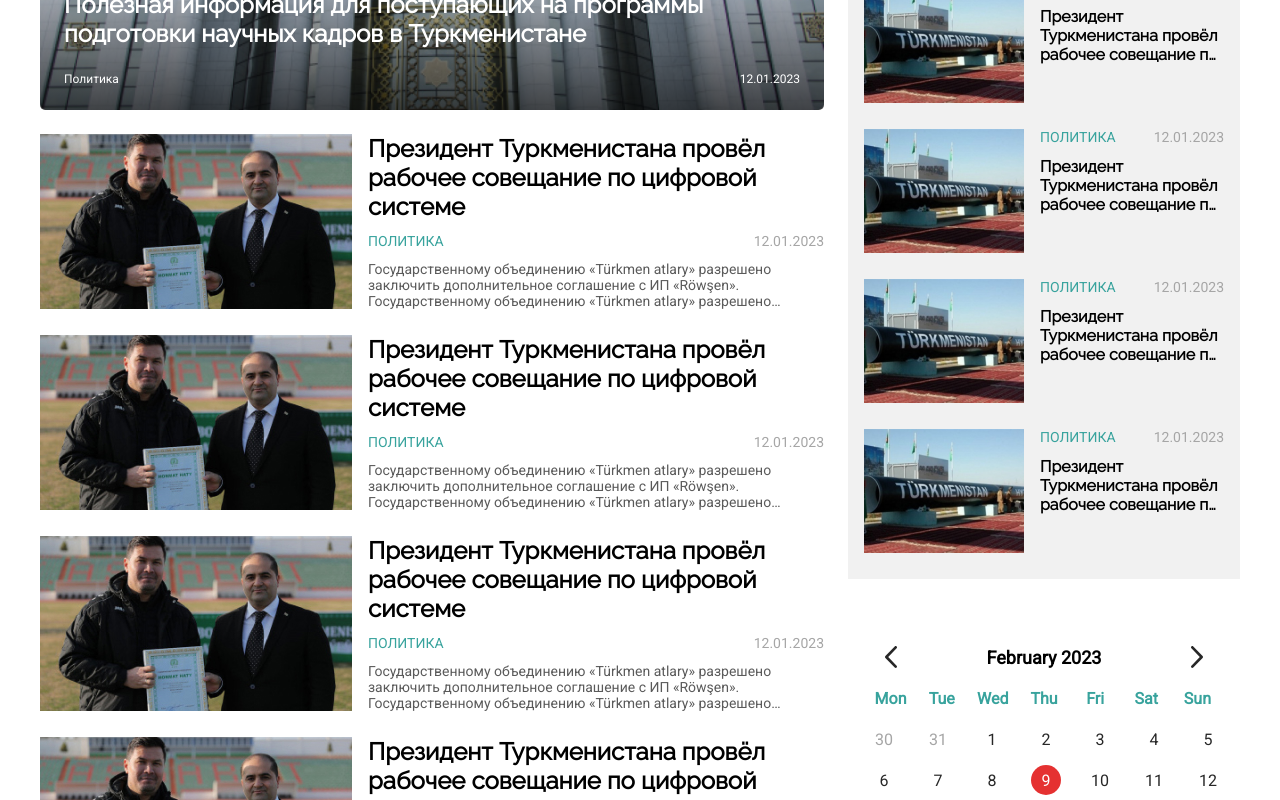
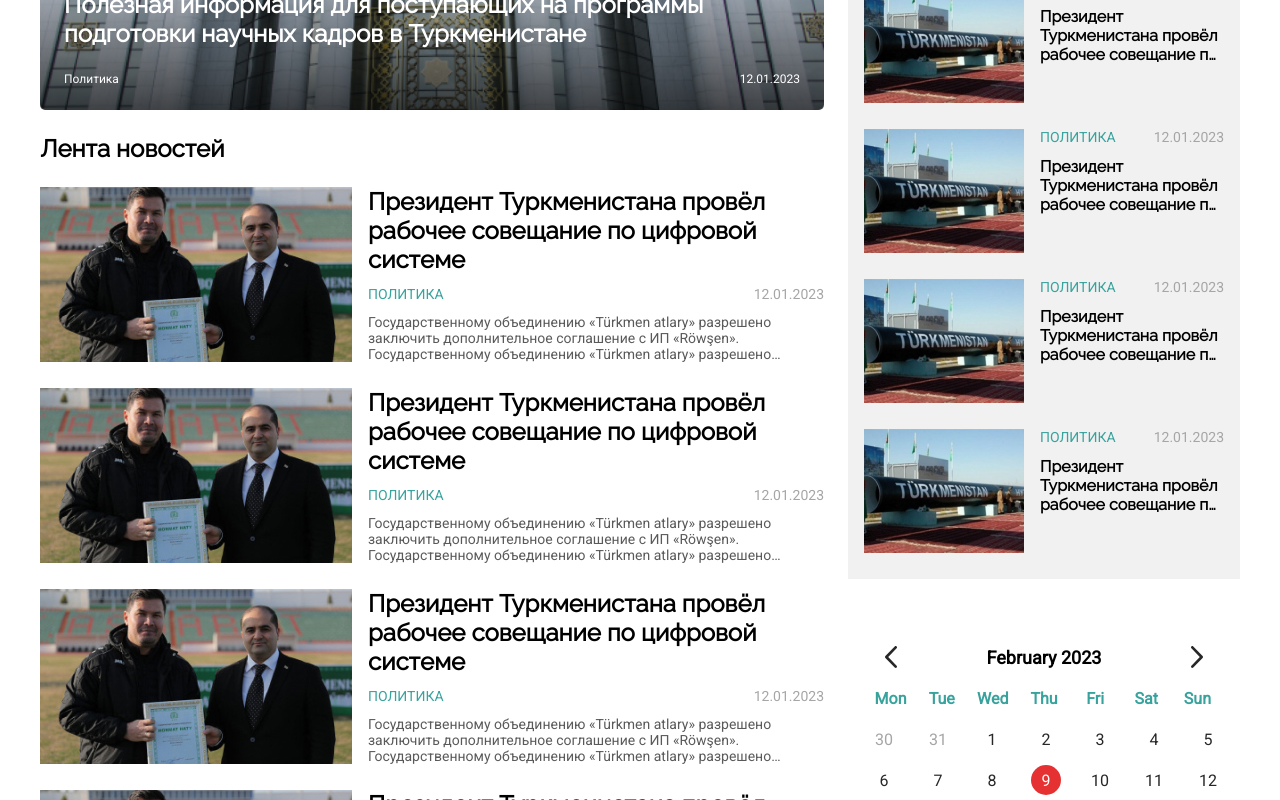
Before and after one commit to VividTruthKeeper/hhm-client, a React (Vite) app: page /category/1 in a window 1280 px wide. Shown: the part 480-1280 px from the top of the page. Built offline with nearby package versions, Linux system fonts and the light colour scheme; no server answers.

Commit message:
responsiveness

```diff
--- a/src/components/aside/AsideNews.tsx
+++ b/src/components/aside/AsideNews.tsx
@@ -1,11 +1,11 @@
 // Modules
-import { Link } from 'react-router-dom';
-import { LazyLoadImage } from 'react-lazy-load-image-component';
+import { Link } from "react-router-dom";
+import { LazyLoadImage } from "react-lazy-load-image-component";
 // Images
-import { ReactComponent as ArrRight } from '../../assets/icons/arrow-right.svg';
+import { ReactComponent as ArrRight } from "../../assets/icons/arrow-right.svg";
 // Components
-import NewsCategory from '../global/NewsCategory';
-import NewsDate from '../global/NewsDate';
+import NewsCategory from "../global/NewsCategory";
+import NewsDate from "../global/NewsDate";
 
 interface Props {
   title: string;
@@ -17,25 +17,29 @@ interface Props {
 
 const AsideNews = ({ title, date, img, category, link }: Props) => {
   return (
-    <Link to={link} className="aside-news">
+    <div className="aside-news">
       <div className="aside-news-wrapper">
-        <div className="aside-news-image">
-          <LazyLoadImage src={img} alt="image" useIntersectionObserver effect="blur" />
-        </div>
+        <Link to={link} className="aside-news-image">
+          <LazyLoadImage
+            src={img}
+            alt="image"
+            useIntersectionObserver
+            effect="blur"
+          />
+        </Link>
         <div className="aside-news-info">
           <div className="aside-news-info-inner">
             <div className="aside-news-status">
-              <NewsCategory title={category} />
+              <NewsCategory title={category} id={1} />
               <NewsDate date={date} />
             </div>
-            <h2 className="aside-news-title">{title}</h2>
+            <Link to={link}>
+              <h2 className="aside-news-title">{title}</h2>
+            </Link>
           </div>
-          {/* <Link to={link} className="aside-news-link">
-            <span>прочитать все</span> <ArrRight />
-          </Link> */}
         </div>
       </div>
-    </Link>
+    </div>
   );
 };
 
--- a/src/components/global/NewsCategory.tsx
+++ b/src/components/global/NewsCategory.tsx
@@ -1,12 +1,17 @@
 // Modules
-import { Link } from 'react-router-dom';
+import { Link } from "react-router-dom";
 
 interface Props {
   title: string;
+  id: number;
 }
 
-const NewsCategory = ({ title }: Props) => {
-  return <span className="news-category">{title}</span>;
+const NewsCategory = ({ title, id }: Props) => {
+  return (
+    <Link to={`/category/${id}`} className="news-category">
+      {title}
+    </Link>
+  );
 };
 
 export default NewsCategory;
--- a/src/components/global/NewsScroll.tsx
+++ b/src/components/global/NewsScroll.tsx
@@ -1,8 +1,8 @@
 // Components
-import News from '../news/News';
-import SectionTitle from './SectionTitle';
+import News from "../news/News";
+import SectionTitle from "./SectionTitle";
 // Images
-import placeholder from '../../assets/images/placeholder.jpg';
+import placeholder from "../../assets/images/placeholder.jpg";
 
 // Interface
 interface Props {
@@ -12,9 +12,13 @@ interface Props {
 const NewsScroll = ({ state }: Props) => {
   return (
     <div className="news-scroll">
+      <SectionTitle title="Лента новостей" />
       <div className="news-scroll-wrapper">
         {state === true ? (
-          <SectionTitle title="Лента новостей" linkData={{ link: '/', title: 'Посмотреть все' }} />
+          <SectionTitle
+            title="Лента новостей"
+            linkData={{ link: "/", title: "Посмотреть все" }}
+          />
         ) : null}
         <div className="news-scroll-inner">
           <News
--- a/src/components/news/News.tsx
+++ b/src/components/news/News.tsx
@@ -1,11 +1,11 @@
 // Modules
-import { Link } from 'react-router-dom';
-import { LazyLoadImage } from 'react-lazy-load-image-component';
+import { Link } from "react-router-dom";
+import { LazyLoadImage } from "react-lazy-load-image-component";
 // Images
-import { ReactComponent as ArrRight } from '../../assets/icons/arrow-right.svg';
+import { ReactComponent as ArrRight } from "../../assets/icons/arrow-right.svg";
 // Components
-import NewsCategory from '../global/NewsCategory';
-import NewsDate from '../global/NewsDate';
+import NewsCategory from "../global/NewsCategory";
+import NewsDate from "../global/NewsDate";
 
 interface Props {
   title: string;
@@ -17,26 +17,30 @@ interface Props {
 
 const News = ({ title, text, category, date, img }: Props) => {
   return (
-    <Link to={`/news/1`} className="news">
+    <div className="news">
       <div className="news-wrapper">
-        <div className="news-image">
-          <LazyLoadImage src={img} alt="image" useIntersectionObserver effect="blur" />
-        </div>
+        <Link to={`/news/1`} className="news-image">
+          <LazyLoadImage
+            src={img}
+            alt="image"
+            useIntersectionObserver
+            effect="blur"
+          />
+        </Link>
         <div className="news-info">
           <div className="news-info-inner">
-            <h2 className="news-title">{title}</h2>
+            <Link to={`/news/1`}>
+              <h2 className="news-title">{title}</h2>
+            </Link>
             <div className="news-status">
-              <NewsCategory title={category} />
+              <NewsCategory title={category} id={1} />
               <NewsDate date={date} />
             </div>
             <div className="news-text">{text}</div>
           </div>
-          {/* <Link to={`/news/1`} className="news-link">
-            <span>прочитать все</span> <ArrRight />
-          </Link> */}
         </div>
       </div>
-    </Link>
+    </div>
   );
 };
 
--- a/src/styles/_main.scss
+++ b/src/styles/_main.scss
@@ -42,7 +42,11 @@
     top: 0;
     left: 0;
     @include wh100;
-    background: linear-gradient(180deg, rgba(0, 0, 0, 0) 50%, rgba(0, 0, 0, 0.7) 100%);
+    background: linear-gradient(
+      180deg,
+      rgba(0, 0, 0, 0) 50%,
+      rgba(0, 0, 0, 0.7) 100%
+    );
     display: flex;
     padding: 1.6rem;
     align-items: flex-end;
@@ -117,3 +121,21 @@
     display: block;
   }
 }
+
+@media screen and (max-width: 850px) {
+  .main {
+    padding: 4rem 0;
+  }
+  .main-content {
+    .section-title {
+      &:first-child {
+        display: none;
+      }
+    }
+  }
+  .main-content-item__big {
+    h2 {
+      font-size: 1.6rem;
+    }
+  }
+}
--- a/src/styles/_news-section.scss
+++ b/src/styles/_news-section.scss
@@ -16,3 +16,9 @@
     gap: 5.6rem;
   }
 }
+
+@media (max-width: 850px) {
+  .news-inner {
+    gap: 4rem;
+  }
+}
--- a/src/styles/_news.scss
+++ b/src/styles/_news.scss
@@ -13,6 +13,7 @@
 }
 
 .news-info-inner {
+  width: 100%;
   display: flex;
   flex-direction: column;
   gap: 1.2rem;
@@ -52,20 +53,57 @@
   overflow: hidden;
 }
 
+.news-date {
+  color: $gray-dark;
+  font-weight: 400;
+  @include roboto;
+  font-size: 1.4rem;
+}
+.news-category {
+  display: inline-block;
+  color: $main;
+  text-transform: uppercase;
+  font-weight: 400;
+  font-size: 1.4rem;
+  @include roboto;
+}
+
+.news-scroll {
+  display: flex;
+  flex-direction: column;
+  gap: 2.4rem;
+}
+
+.news-scroll-wrapper {
+  display: flex;
+  flex-direction: column;
+  gap: 3.2rem;
+}
+
+.news-scroll-inner {
+  display: flex;
+  flex-direction: column;
+  gap: 2.4rem;
+}
+
 @media (max-width: 1024px) {
   .news-title {
     font-size: 2rem;
   }
 }
 
-@media (max-width: 768px) {
+@media (max-width: 750px) {
+  .news-info-inner {
+    flex-direction: column-reverse;
+  }
+
   .news-wrapper {
     flex-direction: column;
   }
 
   .news-image {
     width: 100%;
-    height: 18rem;
+    height: 20rem;
     overflow: hidden;
     object-fit: cover;
     object-position: center;
@@ -102,3 +140,18 @@
     display: none;
   }
 }
+
+@media (max-width: 500px) {
+  .news-info-inner {
+    gap: 0.8rem;
+  }
+  .news-category {
+    font-size: 1.2rem;
+  }
+  .news-title {
+    font-size: 1.4rem;
+  }
+  .news-date {
+    font-size: 1rem;
+  }
+}
--- a/src/styles/_newsCategory.scss
+++ /dev/null
@@ -1,8 +0,0 @@
-.news-category {
-  display: inline-block;
-  color: $main;
-  text-transform: uppercase;
-  font-weight: 400;
-  font-size: 1.4rem;
-  @include roboto;
-}
--- a/src/styles/_newsDate.scss
+++ /dev/null
@@ -1,6 +0,0 @@
-.news-date {
-  color: $gray-dark;
-  font-weight: 400;
-  @include roboto;
-  font-size: 1.4rem;
-}
--- a/src/styles/_newsScroll.scss
+++ /dev/null
@@ -1,11 +0,0 @@
-.news-scroll-wrapper {
-  display: flex;
-  flex-direction: column;
-  gap: 3.2rem;
-}
-
-.news-scroll-inner {
-  display: flex;
-  flex-direction: column;
-  gap: 2.4rem;
-}
--- a/src/styles/style.scss
+++ b/src/styles/style.scss
@@ -7,9 +7,6 @@
 @import "./section-title";
 @import "./footer";
 @import "./news";
-@import "./newsCategory";
-@import "./newsDate";
-@import "./newsScroll";
 @import "./asideNews";
 @import "./aside";
 @import "./news-section";
```
